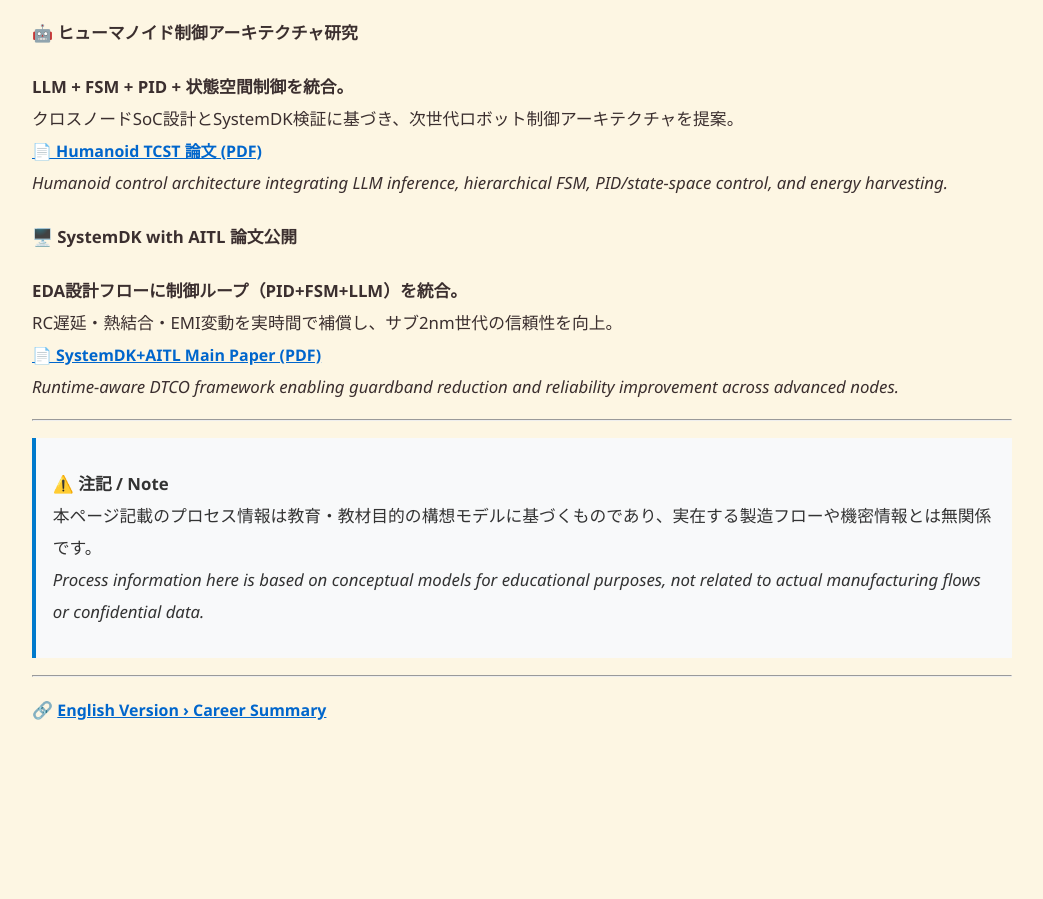
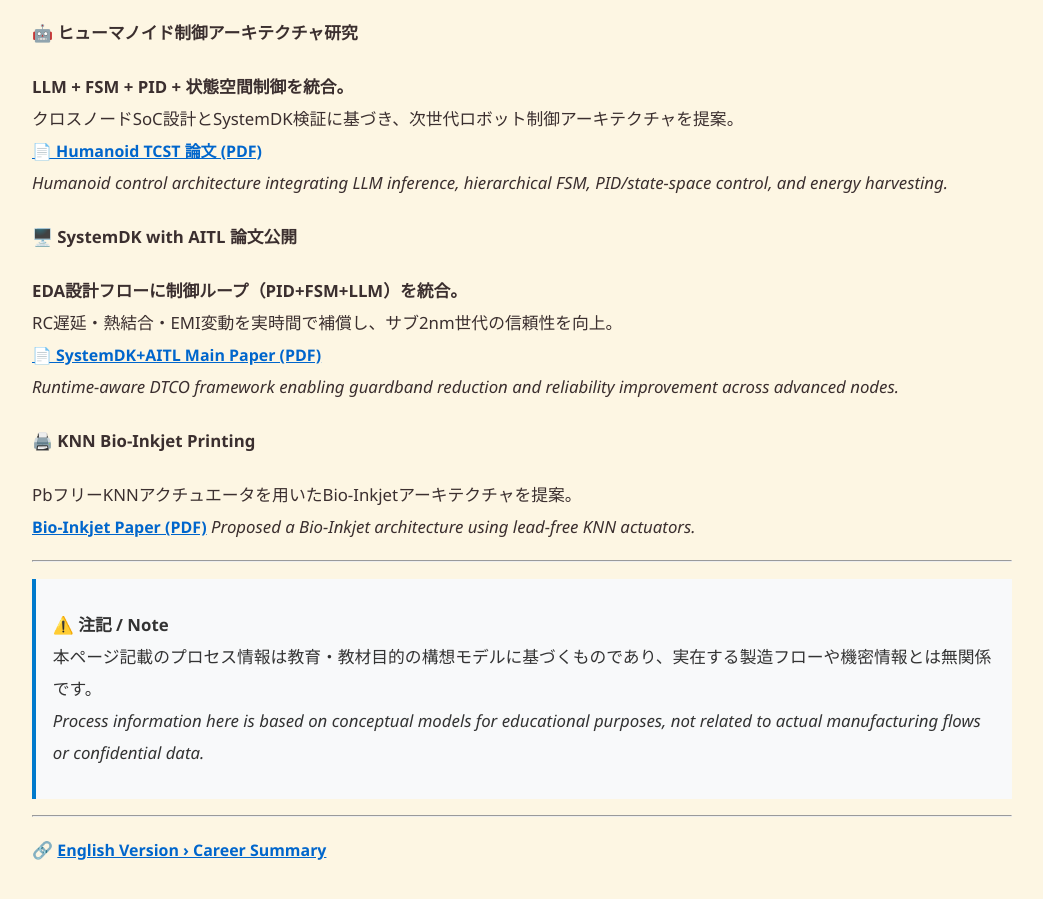
Before and after one commit to Samizo-AITL/Samizo-AITL.github.io, a Jekyll site: the page built from about/career-summary/index.md, in a window 1280 px wide and 900 px high, scrolled down 3764 px. Shown: the whole window, without its empty margins (118-1161 px from the left). Built offline with Jekyll 4.4.1, drawn with Linux system fonts in a browser that asks for light colours; before the commit the page ends 4523 px from its top, so only the background shows below that.

Commit message:
Update index.md

```diff
--- a/about/career-summary/index.md
+++ b/about/career-summary/index.md
@@ -134,6 +134,11 @@ RC遅延・熱結合・EMI変動を実時間で補償し、サブ2nm世代の信
 [📄 SystemDK+AITL Main Paper (PDF)](./docs/systemdk_aitl2025.pdf)
 *Runtime-aware DTCO framework enabling guardband reduction and reliability improvement across advanced nodes.*
 
+#### 🖨️ KNN Bio-Inkjet Printing
+PbフリーKNNアクチュエータを用いたBio-Inkjetアーキテクチャを提案。
+[Bio-Inkjet Paper (PDF)](./docs/bioinkjet_knn.pdf)
+*Proposed a Bio-Inkjet architecture using lead-free KNN actuators.*
+
 ---
 
 > ⚠️ **注記 / Note**
```
